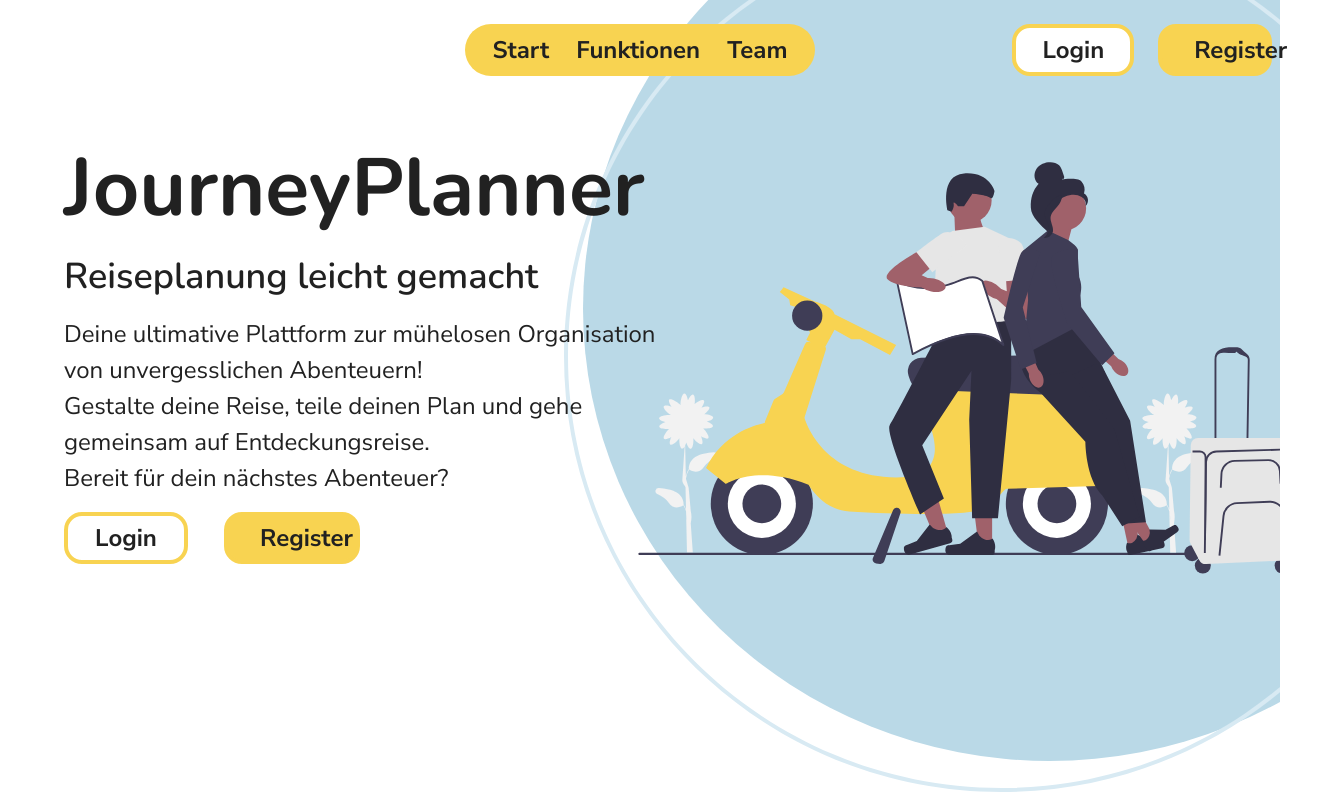
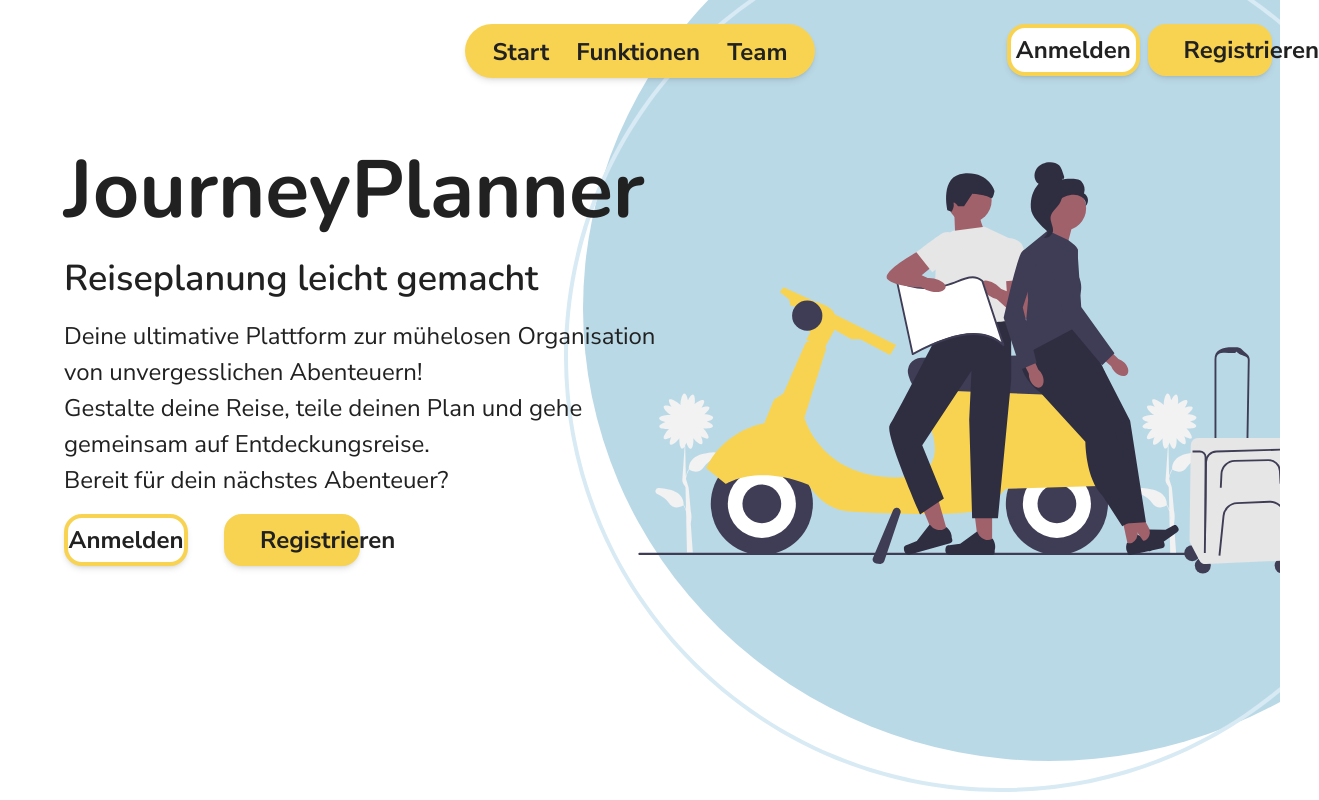
Before and after one commit to JourneyPlanner/JourneyPlanner-old, a Vue app: page / in a window 1280 px wide. Shown: the top 800 px of the page, 1319 px wide, since content can reach past the window. Built offline with nearby package versions, Linux system fonts and the light colour scheme; no server answers; a web font is replaced by a local one.

Commit message:
fixed wording & shadow/hover

```diff
--- a/src/components/Footer.vue
+++ b/src/components/Footer.vue
@@ -1,9 +1,9 @@
 <template>
   <div class="flex justify-center items-center">
     <div class="bg-primary rounded-[68px] font-nunito font-light text-base py-2 mt-4 mb-2">
-      <RouterLink to="impressum" class="mr-1 ml-2 sm:ml-5 sm:mr-3">Impressum</RouterLink>
-      <a href="mailto:contact@journeyplanner.io" class="font-semibold mr-1 sm:mr-3">contact@journeyplanner.io</a>
-      <RouterLink to="datenschutz" class="mr-2 sm:mr-5">Datenschutz</RouterLink>
+      <RouterLink to="impressum" class="mr-1 ml-2 sm:ml-5 sm:mr-3 hover:opacity-80 hover:underline">Impressum</RouterLink>
+      <a href="mailto:contact@journeyplanner.io" class="font-semibold mr-1 sm:mr-3 hover:opacity-80 hover:underline">contact@journeyplanner.io</a>
+      <RouterLink to="datenschutz" class="mr-2 sm:mr-5 hover:opacity-80 hover:underline">Datenschutz</RouterLink>
     </div>
   </div>
 </template>
--- a/src/components/NavBar.vue
+++ b/src/components/NavBar.vue
@@ -9,19 +9,19 @@ import RegisterButton from "@/components/buttons/RegisterButton.vue";
   <div class="grid grid-cols-3 grid-rows-1 gap-5 mt-3 sticky top-0.5">
     <div class="col-start-2 bg-call-to-action
     text-text-black font-nunito-sans font-bold xl:text-xl sm:text-base md:text-base
-    my-3 rounded-[68px] py-2 flex justify-evenly mx-8">
-      <a href="#start">Start</a>
-      <a href="#functions">Funktionen</a>
-      <a href="#team">Team</a>
+    my-3 rounded-[68px] py-2 flex justify-evenly mx-8 shadow-md">
+      <a href="#start" class="hover:opacity-80 hover:underline pt-0.5">Start</a>
+      <a href="#functions" class="hover:opacity-80 hover:underline pt-0.5">Funktionen</a>
+      <a href="#team" class="hover:opacity-80 hover:underline pt-0.5">Team</a>
     </div>
 
     <div class="col-start-3 flex ">
-      <div class="grid grid-cols-3 grid-rows-1 gap-6 mt-3 ">
+      <div class="grid grid-cols-3 grid-rows-1 gap-2 mt-3 ">
         <div class="col-start-2 row-start-1">
           <LoginButton />
         </div>
-        <div class="col-start-3 row-start-1">
-          <RegisterButton />
+        <div class="col-start-3">
+          <RegisterButton class="px-2"/>
         </div>
       </div>
     </div>
--- a/src/components/buttons/LoginButton.vue
+++ b/src/components/buttons/LoginButton.vue
@@ -1,17 +1,7 @@
-<script setup lang="ts">
-
-</script>
-
 <template>
   <RouterLink to="/login" class="bg-background border border-4 border-call-to-action
   rounded-[18px] text-text-black font-nunito-sans font-bold
-  xl:text-xl sm:text-base md:text-base py-1 flex justify-around">
-    Login
+  xl:text-xl sm:text-base md:text-base py-1 flex justify-around shadow-md hover:opacity-80">
+    Anmelden
   </RouterLink>
-
-
 </template>
-
-<style scoped>
-
-</style>
--- a/src/components/buttons/RegisterButton.vue
+++ b/src/components/buttons/RegisterButton.vue
@@ -1,16 +1,8 @@
-<script setup lang="ts">
-
-</script>
-
 <template>
   <RouterLink to="/register" class="bg-call-to-action
   border border-4 border-call-to-action rounded-[18px]
   text-text-black font-nunito-sans font-bold xl:text-xl
-  sm:text-base md:text-base py-1 px-8 flex justify-around mr-2">
-    Register
+  sm:text-base md:text-base py-1 px-8 flex justify-around mr-2 shadow-md hover:opacity-80">
+    Registrieren
   </RouterLink>
 </template>
-
-<style scoped>
-
-</style>
```
